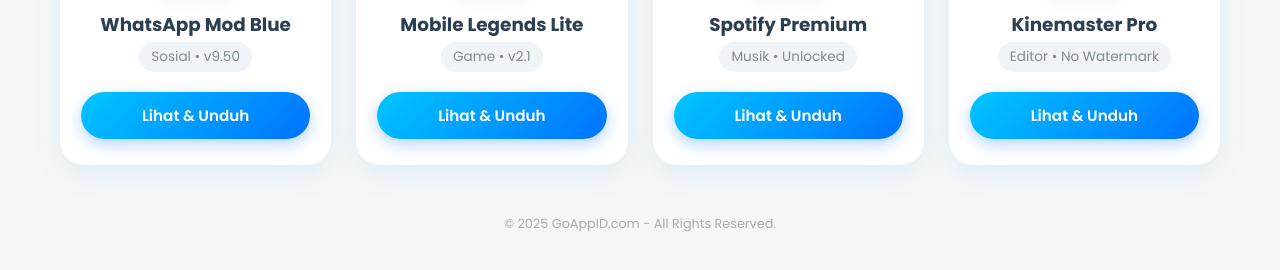
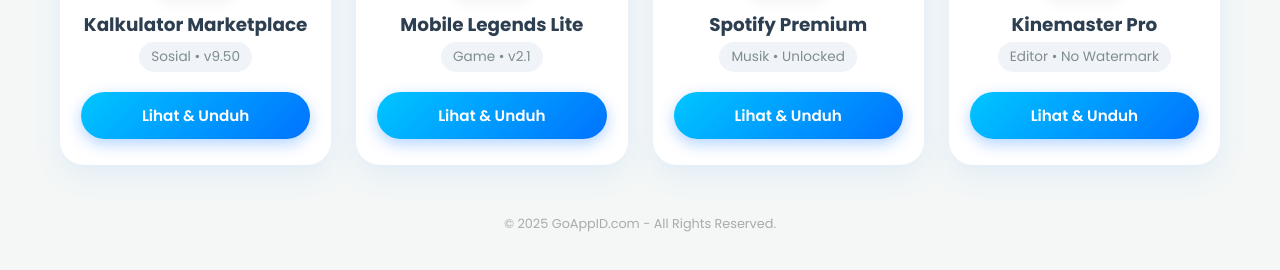
Before and after one commit to grafer-ctrl/goappid, a plain HTML site: page index.html in a window 1280 px wide. Shown: the part 356-626 px from the top of the page. Drawn offline with Linux system fonts and the light colour scheme.

Commit message:
Update index.html

```diff
--- a/index.html
+++ b/index.html
@@ -115,7 +115,7 @@
         // ========================================================
         const appsData = [
             {
-                title: "WhatsApp Mod Blue",
+                title: "Kalkulator Marketplace",
                 category: "Sosial • v9.50",
                 icon: "https://cdn-icons-png.flaticon.com/512/11181/11181797.png",
                 link: "app-detail-wa.html",
```
